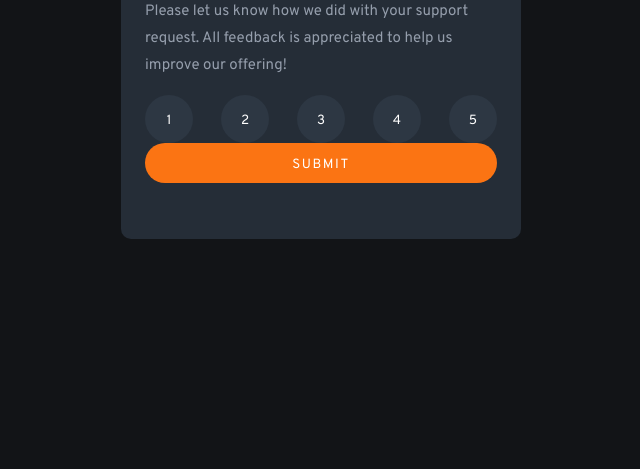
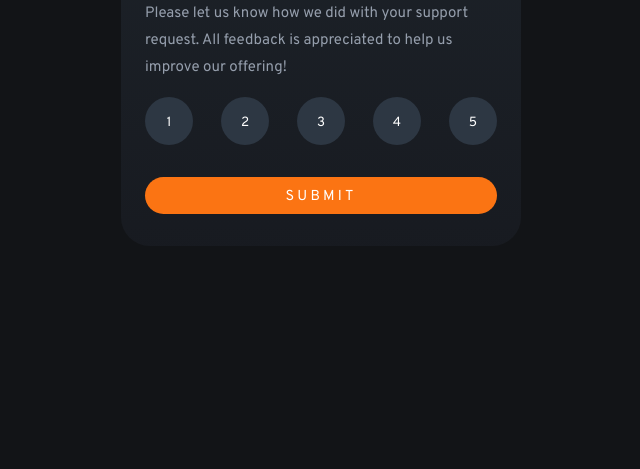
Before and after one commit to mrcllp/Frontend-Mentor, a plain HTML site: page Rating Component/index.html in a window 1280 px wide. Shown: the part 379-848 px from the top of the page, without its empty margins (319-959 px from the left). Drawn offline with Linux system fonts and the light colour scheme; a web font is replaced by a local one.

Commit message:
styling touch up

```diff
--- a/Rating Component/css/style.css
+++ b/Rating Component/css/style.css
@@ -45,19 +45,22 @@ p{
     line-height: 1.8;
 }
 
+.main-container,
 .thanks {
-    background-color: var(--dark-blue);
-    padding: 1.5rem;
-    border-radius: 0.625;
-    max-width: 400px;
+  background-image: linear-gradient(
+    to bottom,
+    hsl(212, 18%, 14%),
+    hsl(220, 16%, 11%)
+  );
+  max-width: 400px;
+  padding: 2rem 1.5rem;
+  border-radius: 1.8rem;
 }
 
-.main-container {
-    background-color: var(--dark-blue);
-    padding: 1.5rem;
-    border-radius: 0.625rem;
-    max-width: 400px;
-
+.main-container img {
+    background-color: hsl(213, 19%, 22%);
+    padding: 0.5rem;
+    border-radius: 50%;
 }
 
 
@@ -66,7 +69,6 @@ p{
     flex-wrap: wrap;
     align-items: center;
     justify-content: space-between;
-    margin-bottom: 2rem;
 }
 
 .main-container ul li button {
@@ -89,17 +91,31 @@ p{
     background-color: var(--light-grey);
 }
 
+.btn {
+    background-color: hsl(213, 19%, 18%);
+    width: 3rem;
+    height: 3rem;
+    color: #ffffff;
+    border: none;
+    outline: none;
+    border-radius: 50%;
+    padding-top: 0.3rem;
+    transition: 0.3s;
+  }
+
+
 .btn-submit {
-    background-color: var(--orange);
-    color: var(--white);
+    background-color: hsl(25, 97%, 53%);
+    padding: 0.625rem 2rem 0.5rem;
     width: 100%;
-    padding: 0.8rem 0 0.6rem;
-    border: 0;
+    border: none;
     border-radius: 30px;
+    color: #fff;
+    margin-top: 2rem;
+    transition: 0.3s;
     text-transform: uppercase;
-    letter-spacing: 0.1rem;
-    cursor: pointer;
-    transition: 0.3;
+    letter-spacing: 0.2rem;
+    font-size: 0.9rem;
 }
 
 .btn-submit:hover {
@@ -107,11 +123,7 @@ p{
     color: var(--orange);
 }
 
-.main-container img {
-    background-color: hsl(213, 19%, 22%);
-    padding: 0.5rem;
-    border-radius: 50%;
-}
+
 
 .main-container h1 {
     color: var(--white);
```
